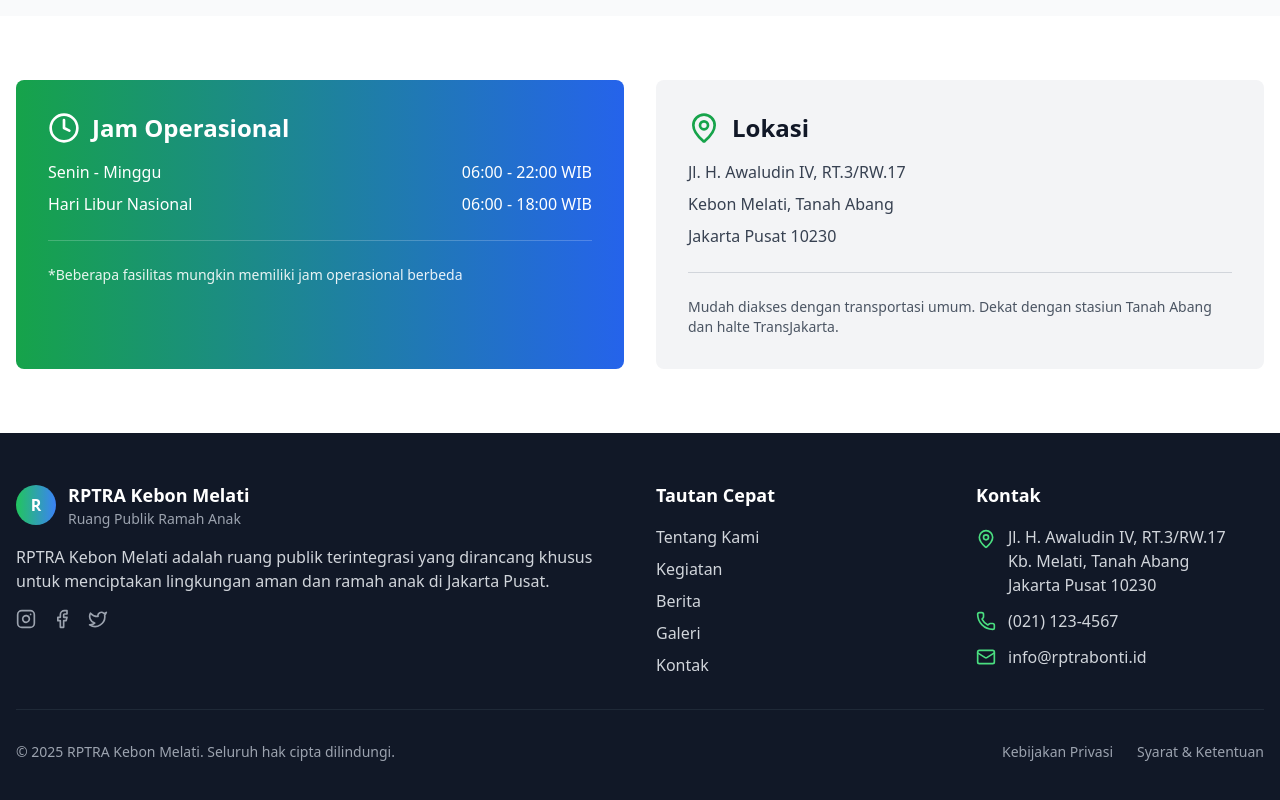
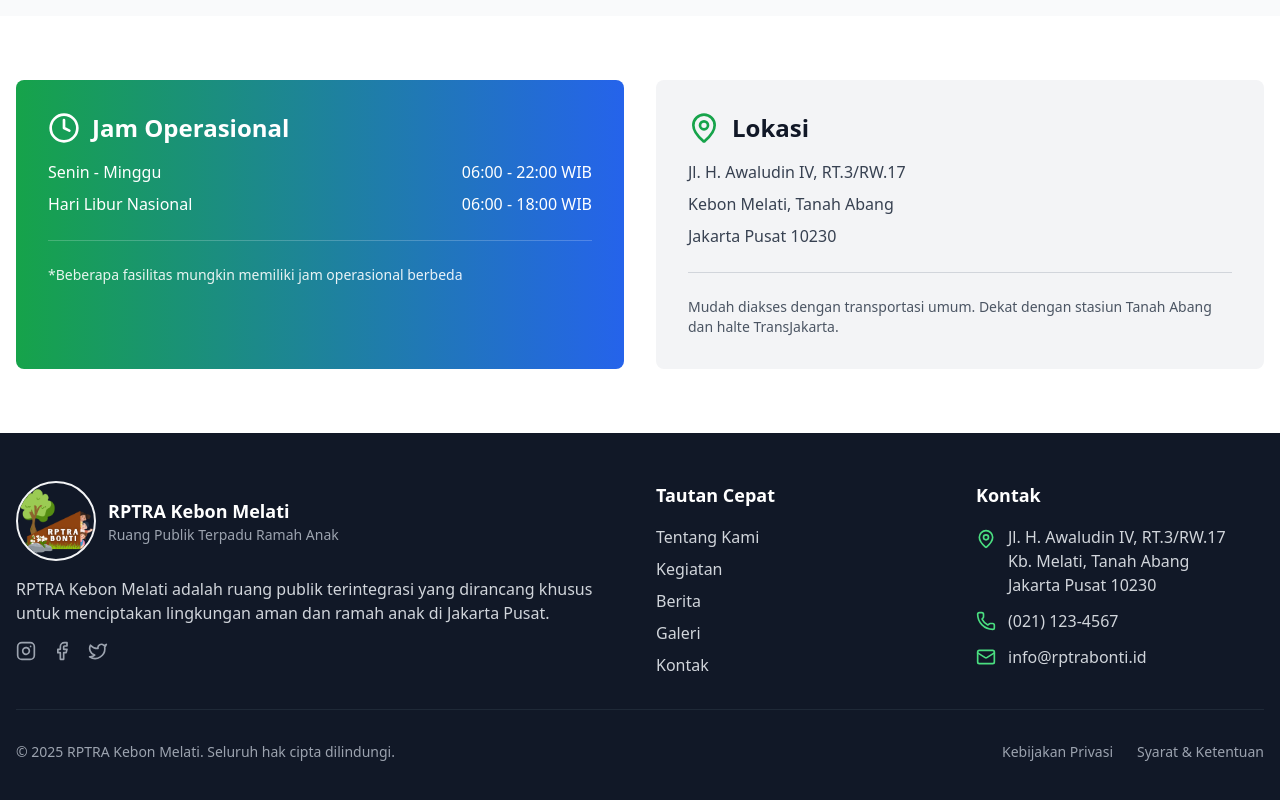
Before and after one commit to rafifahrezi/rptra-bonti, a React (Vite) app: page /about in a window 1280 px wide. Shown: the part 2868-3668 px from the top of the page. Built offline with nearby package versions, Linux system fonts and the light colour scheme.

Commit message:
Ganti Footer

```diff
--- a/src/components/Layout/Footer.tsx
+++ b/src/components/Layout/Footer.tsx
@@ -12,12 +12,15 @@ const Footer: React.FC = () => {
           {/* About Section */}
           <div className="col-span-1 md:col-span-2">
             <div className="flex items-center space-x-3 mb-4">
-              <div className="w-10 h-10 bg-gradient-to-r from-green-500 to-blue-500 rounded-full flex items-center justify-center">
-                <span className="text-white font-bold">R</span>
-              </div>
+              <img
+                src="../images/logo.PNG"
+                alt="Logo RPTRA Kebon Melati"
+                className="w-16 h-16 sm:w-20 sm:h-20 rounded-full object-cover border-2 border-gray-100"
+                onError={(e) => (e.currentTarget.src = "/images/fallback-logo.PNG")} // Fallback gambar
+              />
               <div>
                 <h3 className="text-lg font-bold">RPTRA Kebon Melati</h3>
-                <p className="text-sm text-gray-400">Ruang Publik Ramah Anak</p>
+                <p className="text-sm text-gray-400">Ruang Publik Terpadu Ramah Anak</p>
               </div>
             </div>
             <p className="text-gray-300 mb-4">
@@ -26,7 +29,7 @@ const Footer: React.FC = () => {
             </p>
             <div className="flex space-x-4">
               <a href="https://instagram.com/rptrabonti" target="_blank" rel="noopener noreferrer"
-                 className="text-gray-400 hover:text-green-400 transition-colors">
+                className="text-gray-400 hover:text-green-400 transition-colors">
                 <Instagram className="w-5 h-5" />
               </a>
               <a href="#" className="text-gray-400 hover:text-green-400 transition-colors">
```
